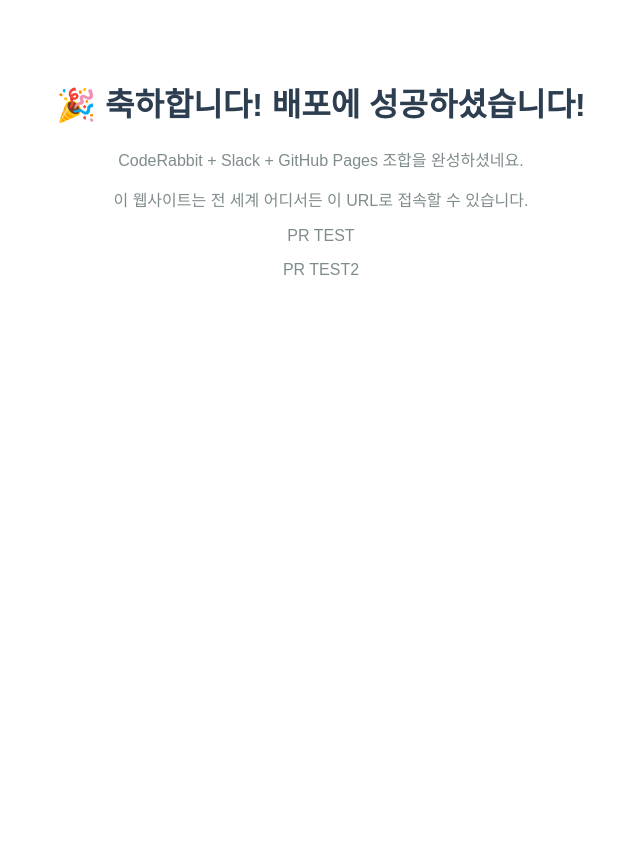
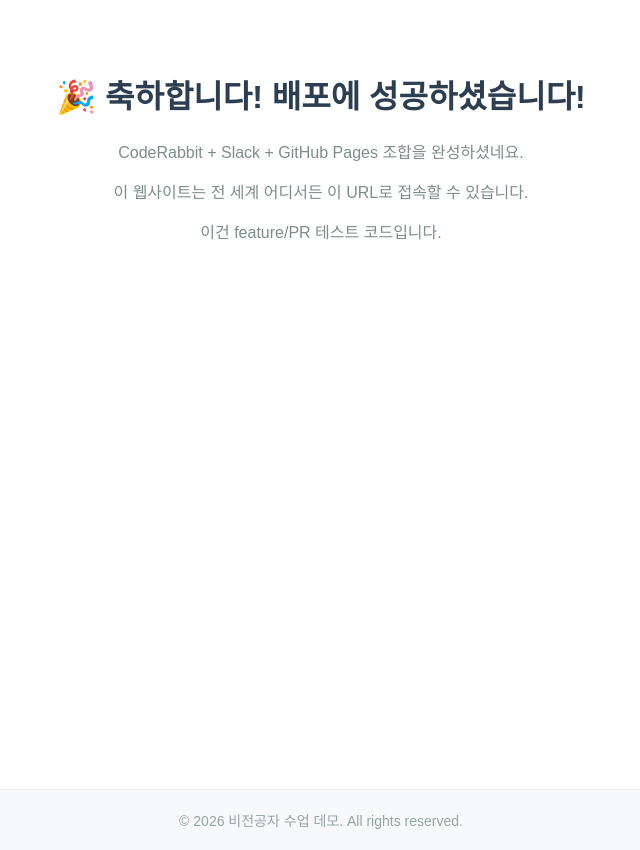
Before and after one commit to SongMin21/GitTest, a plain HTML site: page index.html in a window 1280 px wide. Shown: the whole page, without its empty margins (319-959 px from the left). Before the commit the page ends 800 px from the top, so only its background shows below. Drawn offline with Linux system fonts and the light colour scheme.

Commit message:
[Footer] footer 추가 완료

```diff
--- a/index.html
+++ b/index.html
@@ -1,28 +1,41 @@
 <!DOCTYPE html>
-<html>
+<html lang="ko">
 <head>
+    <meta charset="UTF-8">
     <title>비전공자 수업 데모</title>
     <style>
         body {
             font-family: sans-serif;
             text-align: center;
             padding-top: 50px;
+            margin: 0;
+            display: flex;
+            flex-direction: column;
+            min-height: 100vh;
         }
-
-            h1 {
-                color: #2c3e50;
+        .content {
+            flex: 1;
         }
-
-            p {
-                color: #7f8c8d;
+        footer {
+            background-color: #f8f9fa;
+            padding: 20px;
+            border-top: 1px solid #eee;
+            color: #95a5a6;
+            font-size: 14px;
         }
+        h1 { color: #2c3e50; }
+        p { color: #7f8c8d; }
     </style>
 </head>
 <body>
+<div class="content">
     <h1>🎉 축하합니다! 배포에 성공하셨습니다!</h1>
     <p>CodeRabbit + Slack + GitHub Pages 조합을 완성하셨네요.</p>
     <p>이 웹사이트는 전 세계 어디서든 이 URL로 접속할 수 있습니다.</p>
-        <p>PR TEST</p>
-        <p>PR TEST2</p>
+    <p>이건 feature/PR 테스트 코드입니다.</p>
+</div>
+<footer>
+    &copy; 2026 비전공자 수업 데모. All rights reserved.
+</footer>
 </body>
 </html>
```
Lines whose indentation alone changed are shown as unchanged.
